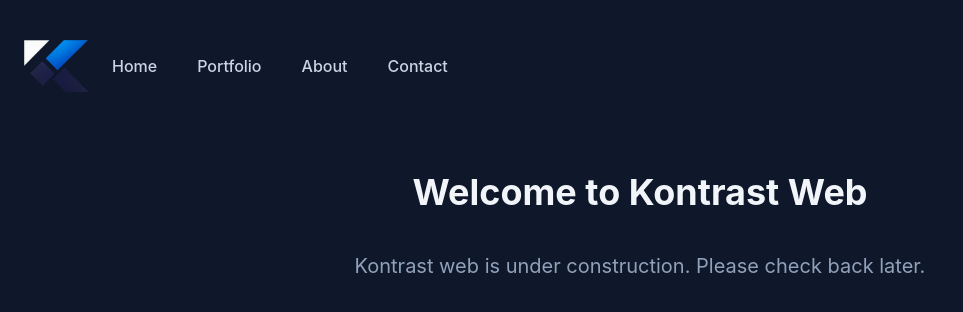
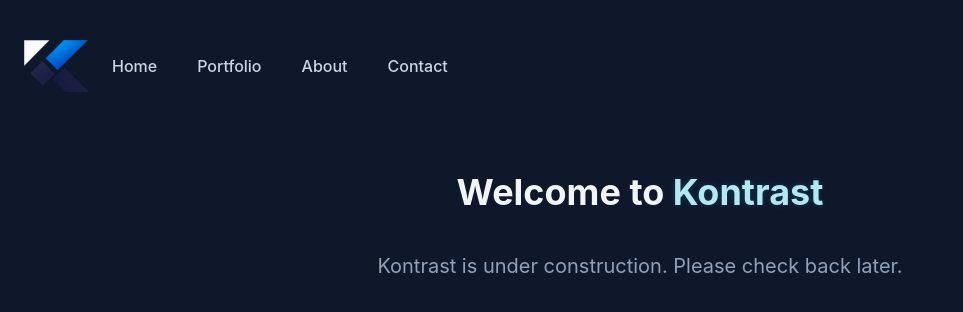
Before and after one commit to jxakim/vercel-test, a SvelteKit app: page / in a window 1280 px wide. Shown: the top 312 px of the page, without its empty margins (0-963 px from the left). Built offline with nearby package versions, Linux system fonts and the light colour scheme.

Commit message:
Added animation to Kontrast text

```diff
--- a/src/app.css
+++ b/src/app.css
@@ -9,3 +9,24 @@
 	margin: 0;
 	background-color: #0f172a;
 }
+
+@keyframes kontrast-alternate {
+	0% {
+		color: #e2e8f0;
+		text-shadow: 0 0 0 rgba(56, 189, 248, 0);
+	}
+	100% {
+		color: #67e8f9;
+		text-shadow: 0 0 16px rgba(34, 211, 238, 0.5);
+	}
+}
+
+.kontrast-word {
+	animation: kontrast-alternate 1.4s ease-in-out infinite alternate;
+}
+
+@media (prefers-reduced-motion: reduce) {
+	.kontrast-word {
+		animation: none;
+	}
+}
--- a/src/routes/+layout.svelte
+++ b/src/routes/+layout.svelte
@@ -7,7 +7,7 @@
 
 <svelte:head>
 	<link rel="icon" href={favicon} />
-	<title>Kontrast Web</title>
+	<title>Kontrast</title>
 </svelte:head>
 
 {@render children()}
--- a/src/routes/+page.svelte
+++ b/src/routes/+page.svelte
@@ -54,7 +54,9 @@
 	</nav>
 
 	<section class="mx-auto flex w-full max-w-5xl flex-col items-center gap-6 px-6 py-20 text-center sm:gap-10 sm:px-20">
-        <h1 class="text-2xl font-bold sm:text-2xl md:text-4xl">Welcome to Kontrast Web</h1>
-        <p class="text-lg text-slate-400 sm:text-xl md:text-xl">Kontrast web is under construction. Please check back later.</p>
+		<h1 class="text-2xl font-bold sm:text-2xl md:text-4xl">
+			Welcome to <span class="kontrast-word">Kontrast</span>
+		</h1>
+        <p class="text-lg text-slate-400 sm:text-xl md:text-xl">Kontrast is under construction. Please check back later.</p>
 	</section>
 </main>
```
